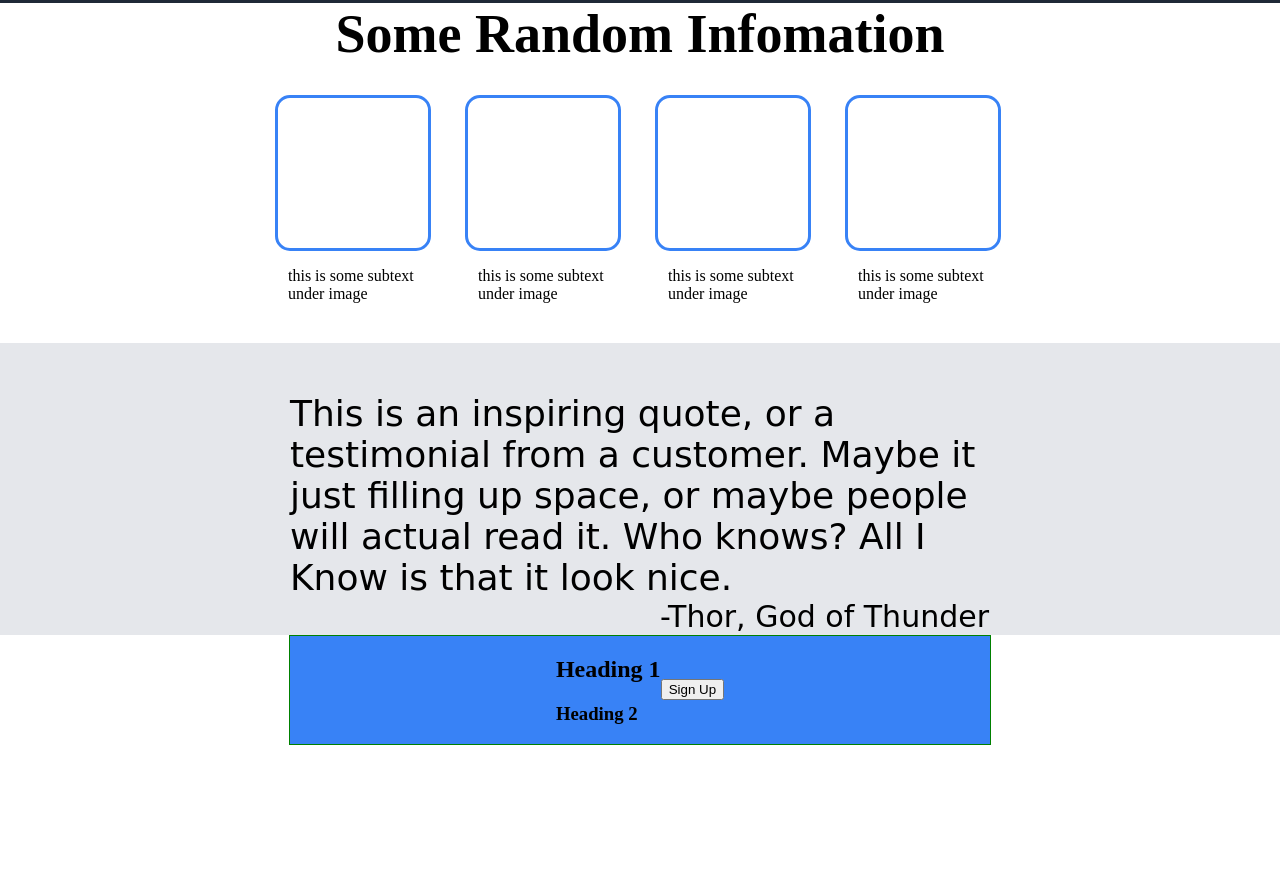
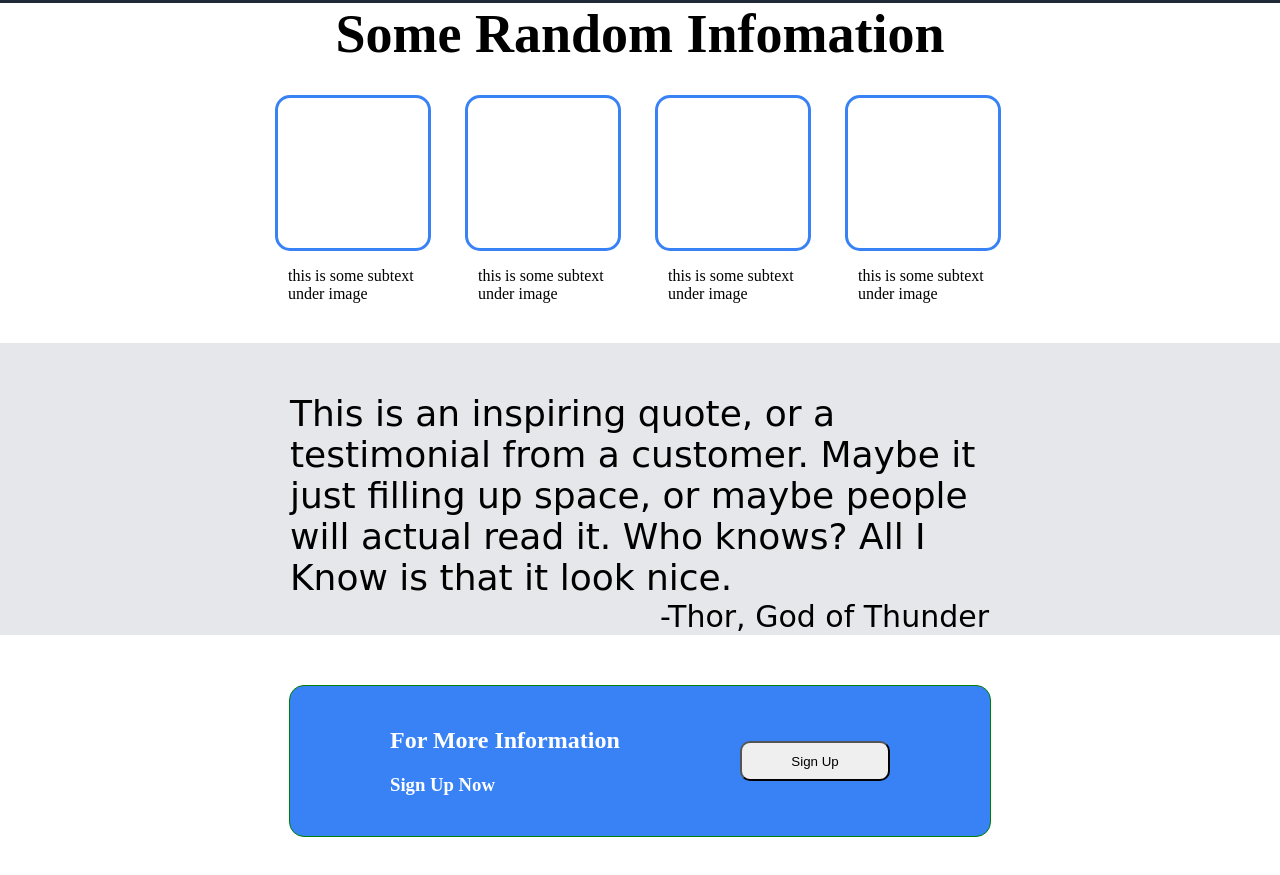
Before and after one commit to 1Pinesh/Home-Page, a plain HTML site: page index.html in a window 1280 px wide. Shown: the part 309-1184 px from the top of the page. Before the commit the page ends 1054 px from the top, so only its background shows below. Drawn offline with Linux system fonts and the light colour scheme; a web font is replaced by a local one.

Commit message:
finishing off the ad section

```diff
--- a/index.html
+++ b/index.html
@@ -64,8 +64,8 @@
         <div class="ad-section">
             <div class="ad-con">
                 <div class="ad-text">
-                    <h2>Heading 1</h2>
-                    <h3>Heading 2</h3>
+                    <h2>For More Information</h2>
+                    <h3>Sign Up Now</h3>
                 </div>
                 <button class="SignUpBtn">Sign Up</button>
             </div>
--- a/style.css
+++ b/style.css
@@ -167,7 +167,26 @@ width: 700px;
     border: solid 1px green;
     background-color: #3882F6;
     width: 700px;
+    height: 150px;
+    border-radius: 15px;
+}
+.ad-con {
+    margin-top:50px;
+    margin-bottom: 50px;
     display: flex;
-    justify-content: center;
+    justify-content: space-between;
     align-items: center;
+    color: white;
 }
+.ad-text{
+    margin-left: 100px;
+}
+.SignUpBtn {
+    margin-right: 100px;
+    width: 150px;
+    height: 40px;
+    border-radius: 10px;
+}
+.SignUpBtn :hover {
+    box-shadow: 0 5px 0 5px black;
+}
```
